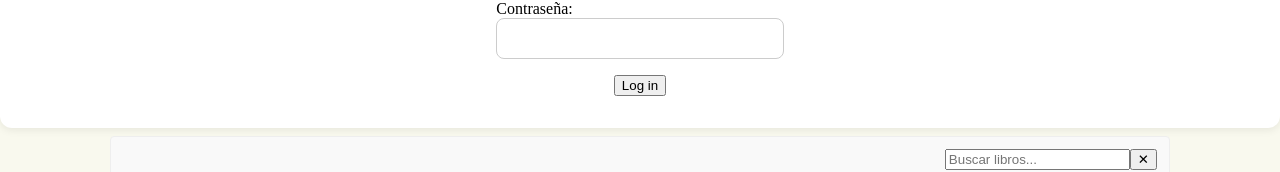
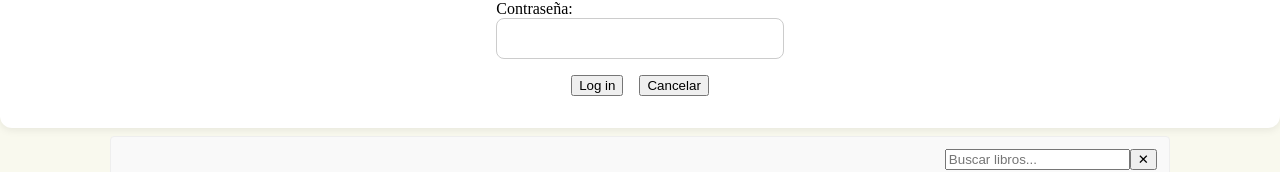
Before and after one commit to kiocone/biblio-app, an Angular app: page / in a window 1280 px wide. Both pictures are taken after a click on the link "Login". Shown: the part 342-514 px from the top of the page. Built offline with nearby package versions, Linux system fonts and the light colour scheme; no server answers.

Commit message:
feat: login - logout

```diff
--- a/src/app/app.html
+++ b/src/app/app.html
@@ -9,12 +9,12 @@
     <strong>V0.5.0 (beta)</strong>
     <nav class="auth-nav">
       <a (click)="login()" *ngIf="!(isLoggedIn$ | async)">Login</a>
-      <a (click)="logout()" *ngIf="isLoggedIn$ | async">Logout</a>
+      <a (click)="logout()" *ngIf="isLoggedIn$ | async"> {{ (user$ | async)?.fullname + " - "}} Logout</a>
     </nav>
   </div>
 </div>
 @if (!(isLoggedIn$ | async) && showLogin === true) {
-  <app-login></app-login>
+  <app-login (cancelLogin)="showLogin = false"></app-login>
 }
 <div class="main-container">
   <finder
--- a/src/app/app.ts
+++ b/src/app/app.ts
@@ -7,6 +7,7 @@ import { AuthService } from './auth/auth.service';
 import { Observable } from 'rxjs';
 import { LoginComponent } from './auth/components/login/login.component';
 import { ToastComponent } from './utils/components/toast/toast.component';
+import { IUserLoggedIn } from './auth/components/types/user-info.interface';
 
 @Component({
   selector: 'app-root',
@@ -32,10 +33,14 @@ export class App {
   pageIndex: number = 0;
   pageSize!: number;
 
+  // Observable to get the user information from localStorage
+  user$: Observable<IUserLoggedIn | null>;
+
   constructor(
     private authService: AuthService,
   ) {
     this.isLoggedIn$ = this.authService.isLoggedIn;
+    this.user$ = this.authService.user;
   }
 
   onSearch(event: string): void {
@@ -68,15 +73,11 @@ export class App {
 
   login() {
     this.showLogin = true;
-    console.log('Login clicked');
   }
 
   logout() {
+    this.showLogin = false;
     this.authService.logout();
-    console.log('Logout clicked');
   }
 
-  register() {
-    console.log('Register clicked');
-  }
 }
--- a/src/app/auth/auth.service.ts
+++ b/src/app/auth/auth.service.ts
@@ -1,13 +1,20 @@
 import { Injectable } from '@angular/core';
 import { BehaviorSubject } from 'rxjs';
 import { environment } from '../../environments/environment';
-import { HttpClient, HttpResponse } from '@angular/common/http';
+import { HttpClient, HttpHeaders } from '@angular/common/http';
+import { IAuthResponse, IUserLoggedIn } from './components/types/user-info.interface';
 
 @Injectable({
   providedIn: 'root',
 })
 export class AuthService {
+
+  httpHeaders = new HttpHeaders({
+    'Content-Type': 'application/json',
+  });
+
   private loggedIn = new BehaviorSubject<boolean>(false);
+  private userInfo = new BehaviorSubject<IUserLoggedIn | null>(null);
 
   constructor(
     private http: HttpClient,
@@ -17,16 +24,28 @@ export class AuthService {
     return this.loggedIn.asObservable();
   }
 
+  get user() {
+    return this.userInfo.asObservable();
+  }
+
   login(credentials: { userName: string; password: string }) {
-    console.log('environment.apiUrl:', environment.apiUrl)
-    this.http.post<HttpResponse<any>>(
+
+    this.http.post<IAuthResponse>(
       `${environment.apiUrl}/users/login`,
+      credentials,
       {
-        credentials
+        headers: this.httpHeaders,
+        observe: 'response'
       }).subscribe({
         next: (response) => {
           console.log('Login successful:', response.status);
           this.loggedIn.next(true);
+          // Store token or user info
+          if (response.body && response.body.authUser) {
+            localStorage.setItem('user', JSON.stringify(response.body.authUser));
+            localStorage.setItem('token', JSON.stringify(response.body.token));
+            this.userInfo.next(response.body.authUser);
+          }
         },
         error: (error) => {
           if (error.status === 401) {
@@ -34,11 +53,17 @@ export class AuthService {
           } else {
             console.error('An error occurred during login:', error.message);
           }
+          this.loggedIn.next(false);
         }
-      });
+      }
+    );
   }
 
   logout() {
+    localStorage.removeItem('user');
+    localStorage.removeItem('token');
     this.loggedIn.next(false);
+    this.userInfo.next(null);
   }
+
 }
--- a/src/app/auth/components/login/login.component.html
+++ b/src/app/auth/components/login/login.component.html
@@ -10,5 +10,8 @@
       <input type="password" id="password" formControlName="password">
     </div>
   </form>
-  <button (click)="login()">Log in</button>
+  <div class="button-group">
+    <button (click)="login()">Log in</button>
+    <button (click)="cancel()">Cancelar</button>
+  </div>
 </div>
--- a/src/app/auth/components/login/login.component.scss
+++ b/src/app/auth/components/login/login.component.scss
@@ -23,3 +23,11 @@
 .login-container input:first-child {
   margin-top: 0;
 }
+
+.button-group {
+  display: flex;
+  flex-direction: row;
+  justify-content: center;
+  gap: 1rem;
+  width: 100%;
+}
--- a/src/app/auth/components/login/login.component.ts
+++ b/src/app/auth/components/login/login.component.ts
@@ -1,4 +1,4 @@
-import { Component } from '@angular/core';
+import { Component, EventEmitter, Output } from '@angular/core';
 import { AuthService } from '../../auth.service';
 import { ReactiveFormsModule, FormControl, FormGroup, Validators } from '@angular/forms';
 import { IUserCredentials } from '../types/user-credentials.interface';
@@ -11,6 +11,8 @@ import { IUserCredentials } from '../types/user-credentials.interface';
   imports: [ReactiveFormsModule]
 })
 export class LoginComponent {
+
+  @Output() cancelLogin = new EventEmitter<void>();
 
   loginForm = new FormGroup({
     username: new FormControl('', [Validators.required]),
@@ -30,4 +32,8 @@ export class LoginComponent {
       this.authService.login(userCredentials);
     }
   }
+
+  cancel() {
+    this.cancelLogin.emit();
+  }
 }
```
Also changed, not shown: src/app/auth/components/types/user-info.interface.ts (added, +11 -0 lines).
